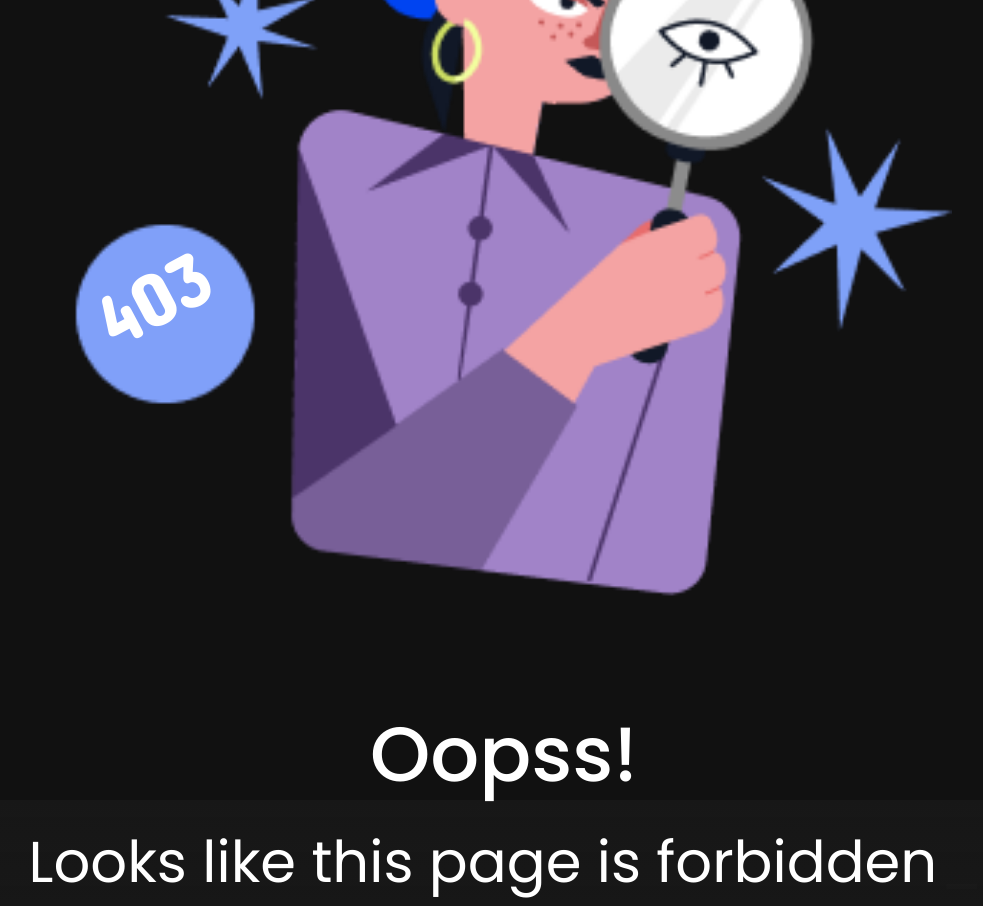
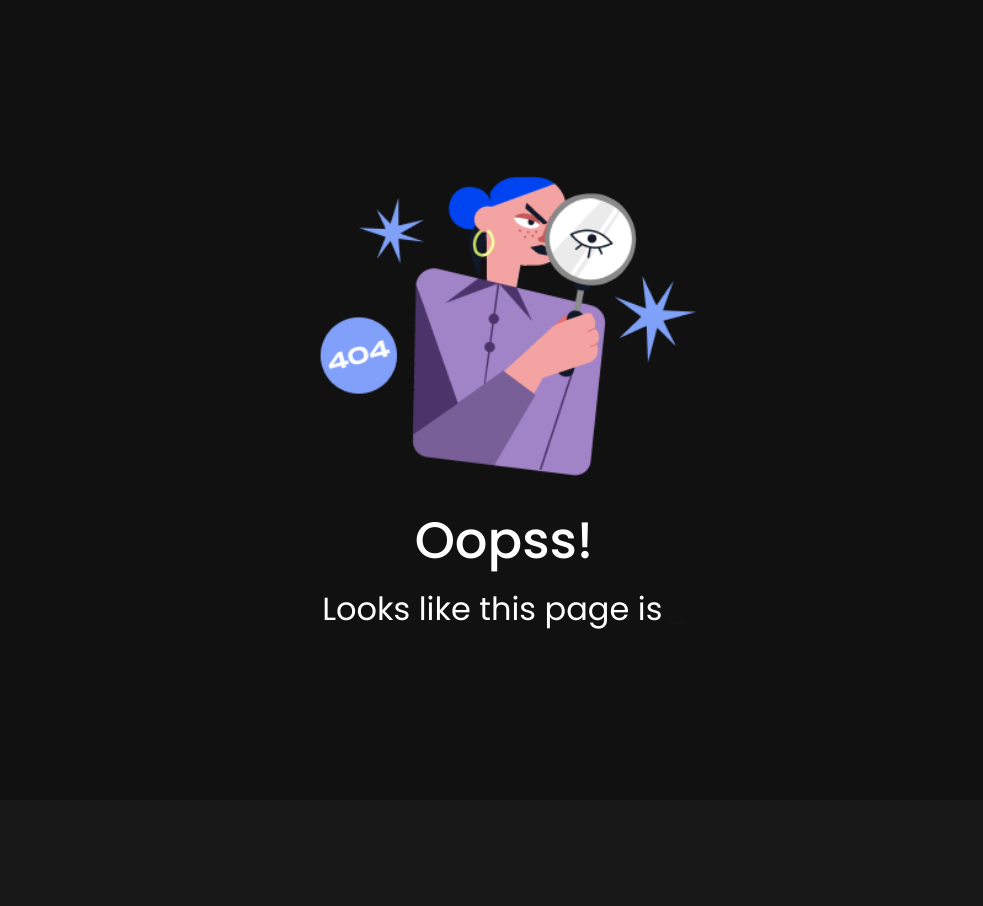
Before and after one commit to fasuyaaaPNG/Quandary, a Next.js app: page /missing in a window 1280 px wide. Shown: the whole page, without its empty margins (136-1119 px from the left). After the commit the page ends 800 px from the top, so only its background shows below. Built offline with nearby package versions, Linux system fonts and the light colour scheme.

Commit message:
full mising

```diff
--- a/app/missing/page.tsx
+++ b/app/missing/page.tsx
@@ -10,31 +10,21 @@
             <div className="background">
               <div className="container">
                   <img src="/assets/error/asset.jpg" className="logo" alt="" />
-                    <p className="error">
-                      <Typewriter
-                          words={['403', '404']}
-                          loop={false}
-                          cursor
-                          cursorStyle=''
-                          typeSpeed={180}
-                          deleteSpeed={140}
-                          delaySpeed={1120}
-                        />
-                    </p>
                   <div className="text">
                       <p className="textAtas">
                         Oopss!
                       </p>
                       <p className="textBawah">
-                        Looks like this page is <Typewriter
-                        words={['forbidden', 'missing']}
+                        Looks like this page is
+                        <Typewriter
+                        words={[' missing', ' not found', ' 404']}
                         loop={false}
                         cursor
                         cursorStyle='_'
                         typeSpeed={60}
                         deleteSpeed={70}
-                        delaySpeed={1100}
-                      />
+                        delaySpeed={1500}
+                        />
                       </p>
                   </div>
               </div>
--- a/app/missing/style.css
+++ b/app/missing/style.css
@@ -9,7 +9,7 @@
     position: relative;
     margin-left: auto;
     margin-right: auto;
-    margin-bottom: 8%;
+    margin-bottom: 8vw;
 }
 
 .container {
@@ -35,12 +35,25 @@
     font-size: 4.5vw;
 }
 
-.error {
-    font-family: 'Concert One', sans-serif;
-    rotate: -28deg;
-    font-size: 6vw;
-    position: absolute;
-    left: 18vw;
-    bottom: 43vw;
+@media screen and (min-width: 1024px) and (max-width: 1920px) {
+    .container {
+        height: 50vw;
+    }
 
+    img {
+        padding-top: 7.5vw;
+        width: 30vw;
+        margin-bottom: 2vw;
+    }
+
+    .textAtas {
+        font-weight: 500;
+        font-size: 4vw;
+        margin-bottom: 0.5vw;
+    }
+
+    .textBawah {
+        font-family: 400;
+        font-size: 2.5vw;
+    }
 }
```
Also changed, not shown: public/assets/error/asset.jpg.
